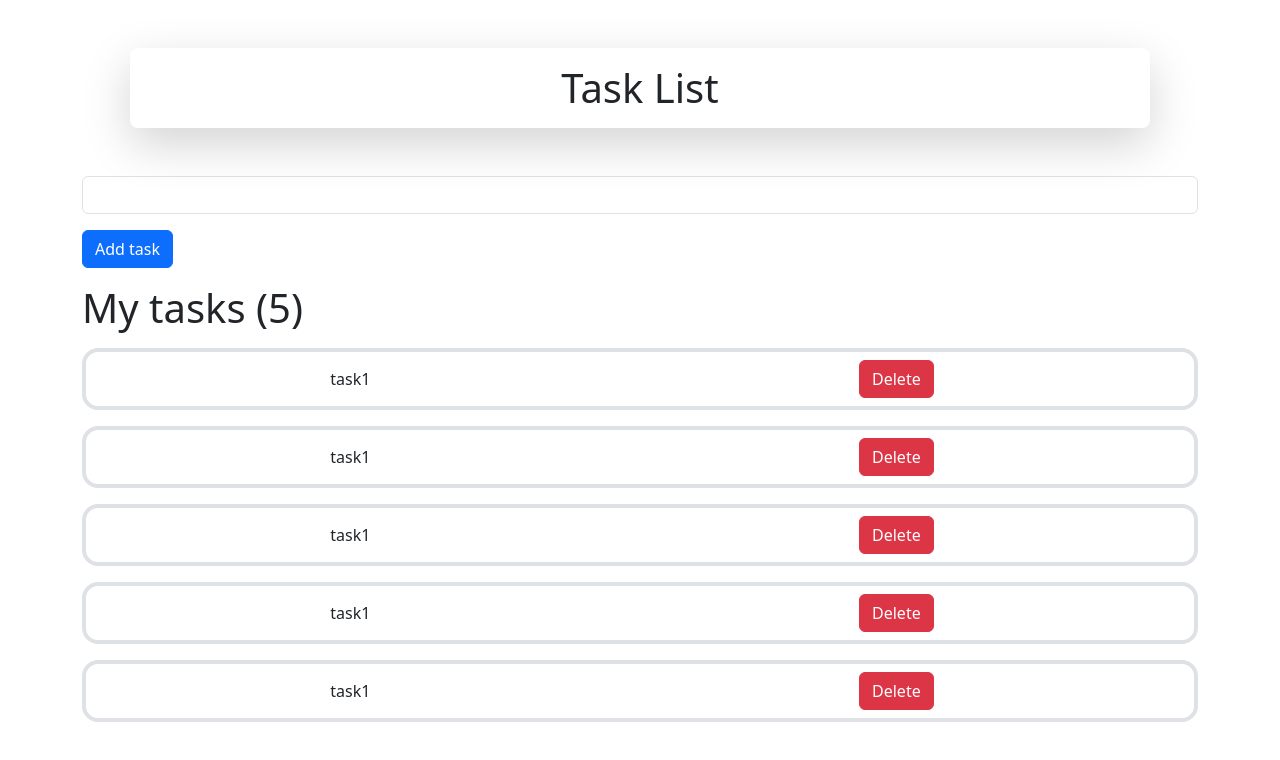
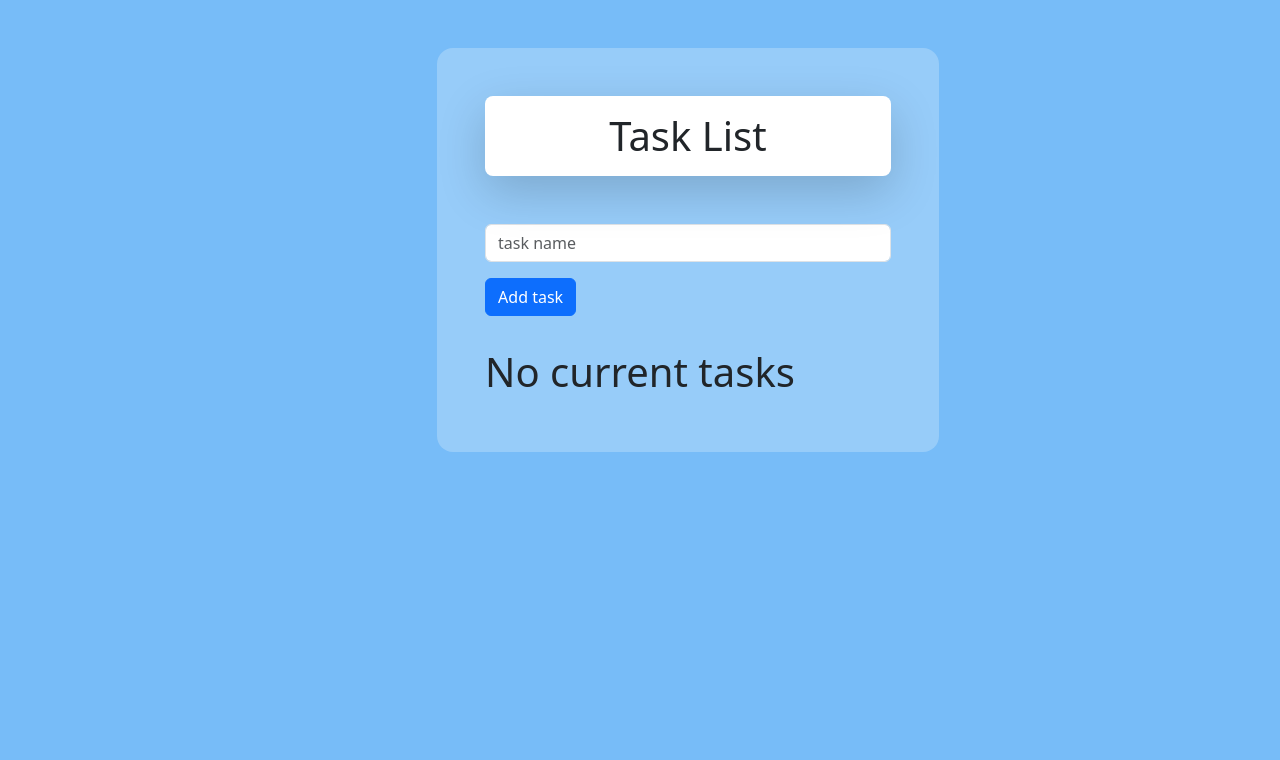
Before and after one commit to Elanngo-Madheswaran/todo_list-angular, an Angular app in the folder todo_app/: page / in a window 1280 px wide. Shown: the top 760 px of the page. Built offline with nearby package versions, Linux system fonts and the light colour scheme.

Commit message:
finished

```diff
--- a/todo_app/src/app/app.component.html
+++ b/todo_app/src/app/app.component.html
@@ -1,7 +1,7 @@
-<div class="container">
+<div class="container bg bg-light bg-opacity-25 m-5 p-5 rounded-4">
   <div class="card-row">
-    <div class="card header h1 shadow-lg border-0 text-center m-5 p-3 rounded-3">{{title}}</div>
-    <app-task-form></app-task-form>
+    <div class="card header h1 shadow-lg border-0 text-center mb-5 p-3 rounded-3">{{title}}</div>
+    <app-task-form [taskList]="taskList"></app-task-form>
     <app-task-list [tasks]="taskList" ></app-task-list>
   </div>
 </div>
--- a/todo_app/src/app/app.component.ts
+++ b/todo_app/src/app/app.component.ts
@@ -1,25 +1,26 @@
 import { NgFor } from '@angular/common';
-import { Component } from '@angular/core';
+import { Component, OnInit } from '@angular/core';
 import { RouterOutlet } from '@angular/router';
 import { TaskFormComponent } from './task-form/task-form.component';
 import { TaskListComponent } from './task-list/task-list.component';
+import { FormsModule } from '@angular/forms';
 
 @Component({
   selector: 'app-root',
   standalone: true,
-  imports: [RouterOutlet , NgFor , TaskFormComponent , TaskListComponent],
+  imports: [RouterOutlet , NgFor , TaskFormComponent , TaskListComponent , FormsModule],
   templateUrl: './app.component.html',
   styleUrl: './app.component.css'
 })
-export class AppComponent {
+export class AppComponent implements OnInit {
   title = 'Task List';
 
-  taskList: string[] = [
-    "task1",
-    "task1",
-    "task1",
-    "task1",
-    "task1"
-  ]
+  taskList: string[] = [];
+
+  ngOnInit(): void {
+    if(localStorage.getItem("my_tasks")){
+      this.taskList = JSON.parse(localStorage.getItem("my_tasks"))
+    }
+  }
 
 }
--- a/todo_app/src/app/task-form/task-form.component.html
+++ b/todo_app/src/app/task-form/task-form.component.html
@@ -1,4 +1,4 @@
-<div class="card-body">
-    <input class="form-control" type="text" name="newTask" id="newTask">
-    <button type="submit" class="btn btn-primary my-3 ">Add task</button>
-</div>
+<form action="" class="card-body">
+    <input placeholder="task name" class="form-control" type="text" name="newTask" id="newTask" [(ngModel)]="task_name" required>
+    <button type="submit" class="btn btn-primary my-3" (click)="addTodo()">Add task</button>
+</form>
--- a/todo_app/src/app/task-form/task-form.component.ts
+++ b/todo_app/src/app/task-form/task-form.component.ts
@@ -1,12 +1,21 @@
-import { Component } from '@angular/core';
+import { Component, Input } from '@angular/core';
+import { FormsModule} from '@angular/forms';
 
 @Component({
   selector: 'app-task-form',
   standalone: true,
-  imports: [],
+  imports: [FormsModule],
   templateUrl: './task-form.component.html',
   styleUrl: './task-form.component.css'
 })
 export class TaskFormComponent {
+  @Input() taskList;
+  task_name: string;
+  searchText: string;
 
+  addTodo(){
+    this.taskList.unshift(this.task_name);
+    localStorage.setItem("my_tasks", JSON.stringify(this.taskList))
+    this.task_name="";
+  }
 }
--- a/todo_app/src/app/task-list/task-list.component.html
+++ b/todo_app/src/app/task-list/task-list.component.html
@@ -1,6 +1,7 @@
 <div class="card-body">
-    <h1>My tasks ({{ tasks.length }})</h1>
-    <li class="d-flex justify-content-around align-items-center my-3 p-2 border border-tertiary border-4 rounded-4" *ngFor="let task of tasks;let i = index">
+    <h1 *ngIf="tasks.length">Current Tasks ({{ tasks.length }})</h1>
+    <h1 *ngIf="!tasks.length">No current tasks</h1>
+    <li class="d-flex justify-content-around align-items-center my-4 p-3 rounded-4 bg bg-light bg-opacity-25 shadow" *ngFor="let task of tasks ;let i = index">
       {{task}}
-      <button class="btn btn-danger mx-3">Delete</button></li>
+      <button class="btn btn-danger mx-3" (click)="delete_task(i)">Delete</button></li>
   </div>
--- a/todo_app/src/app/task-list/task-list.component.ts
+++ b/todo_app/src/app/task-list/task-list.component.ts
@@ -1,14 +1,21 @@
 
-import { NgFor } from '@angular/common';
+import { NgFor , NgIf } from '@angular/common';
 import { Component , Input } from '@angular/core';
+import { FormsModule } from '@angular/forms';
 
 @Component({
   selector: 'app-task-list',
   standalone: true,
-  imports: [NgFor],
+  imports: [NgFor,NgIf , FormsModule],
   templateUrl: './task-list.component.html',
   styleUrl: './task-list.component.css'
 })
 export class TaskListComponent {
-  @Input() tasks: any;
+  @Input() tasks;
+
+  searchText: string = "";
+  delete_task(i :number){
+    this.tasks.splice(i ,1);
+    localStorage.setItem("my_tasks", JSON.stringify(this.tasks))
+  }
 }
--- a/todo_app/src/index.html
+++ b/todo_app/src/index.html
@@ -1,3 +1,5 @@
-<div>
-  <app-root></app-root>
-</div>
+<body id="all_box" class="d-flex justify-content-center">
+  <div >
+    <app-root></app-root>
+  </div>
+</body>
--- a/todo_app/src/styles.css
+++ b/todo_app/src/styles.css
@@ -1 +1,5 @@
 /* You can add global styles to this file, and also import other style files */
+#all_box{
+    background-color: rgb(119, 188, 248);
+    background-size: cover;
+}
--- a/todo_app/tsconfig.json
+++ b/todo_app/tsconfig.json
@@ -3,7 +3,7 @@
   "compileOnSave": false,
   "compilerOptions": {
     "outDir": "./dist/out-tsc",
-    "strict": true,
+    "strict": false,
     "noImplicitOverride": true,
     "noPropertyAccessFromIndexSignature": true,
     "noImplicitReturns": true,
```
